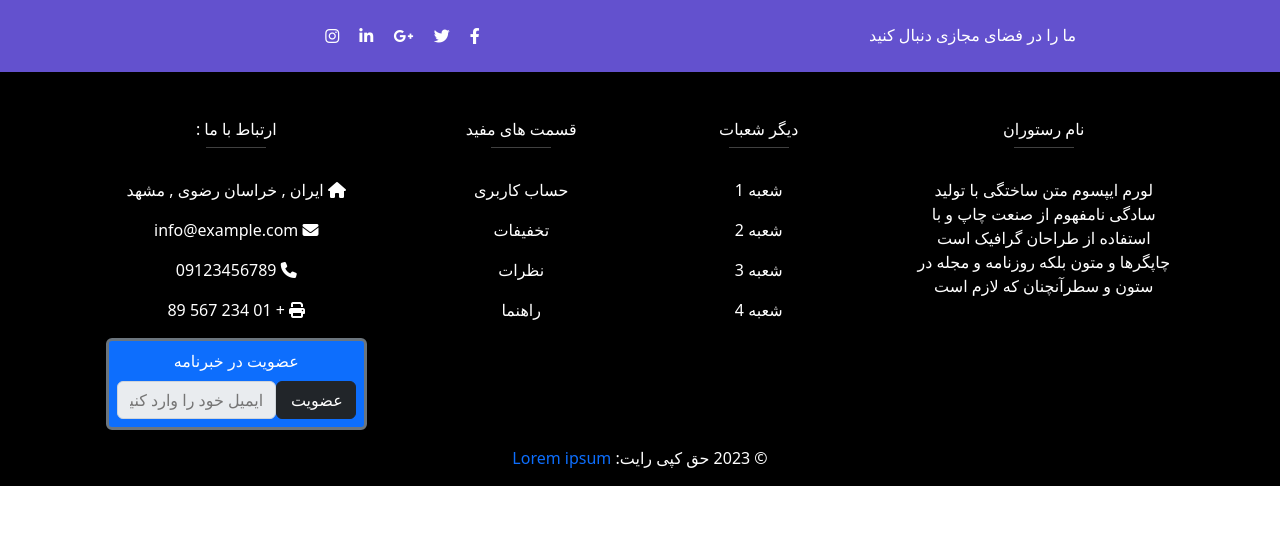
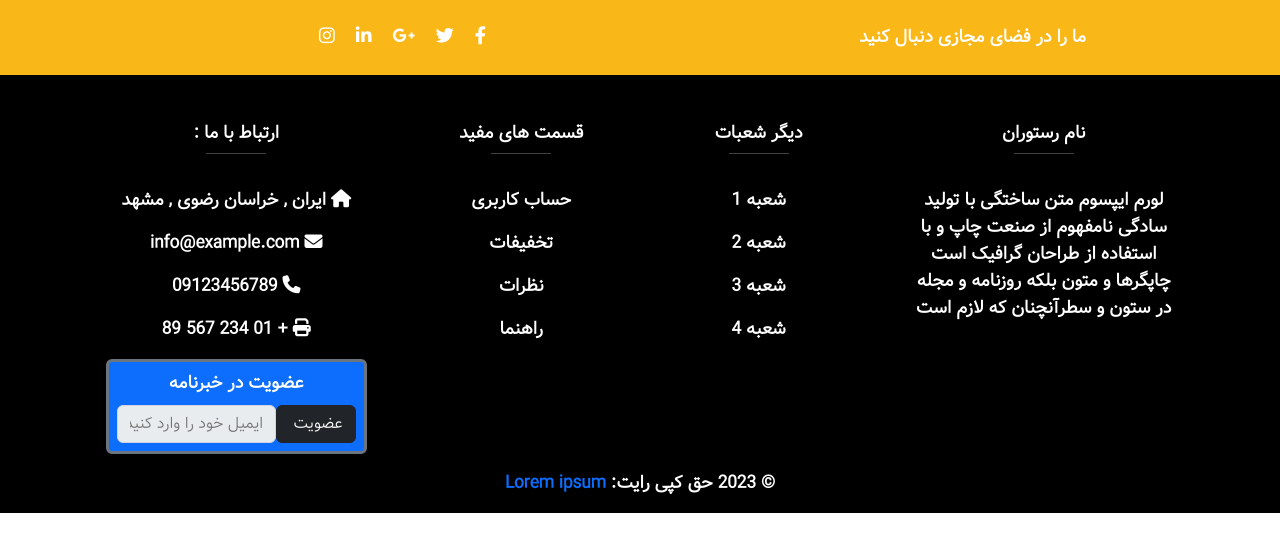
Before and after one commit to Salek68/resturont, a plain HTML site: page footer/footer.html in a window 1280 px wide. Drawn offline with Linux system fonts and the light colour scheme; files whose address does not match are found by name.

Commit message:
modify footer

```diff
--- a/Css/style.css
+++ b/Css/style.css
@@ -12,7 +12,14 @@ a {
 .bg-green {
     background-color: green;
 }
-
+footer{
+    font-size: large !important;
+    font-weight: 800 !important;
+}
+h6{
+    font-size: large !important;
+    font-weight: 800 !important;
+}
 /* color themes */
 .bg-yellow {
     background-color: #fab718;
@@ -29,3 +36,16 @@ a {
 .color-black {
     color: #020304;
 }
+
+
+
+/* webfonts */
+@font-face {
+    font-family: "vazir";
+    src: url("../webfonts/vazir-font-v16.1.0/Vazir-Light.woff") format("woff"),
+}
+
+/* add fonts to site */
+* {
+    font-family: 'vazir';
+}
--- a/footer/footer.html
+++ b/footer/footer.html
@@ -12,11 +12,13 @@
     <link href="../Css/all.min.css" rel="stylesheet">
     <!-- Additional Styles -->
     <link href="../Css/style.css" rel="stylesheet">
+
+
 </head>
 
 <body dir="rtl">
     <footer class="page-footer font-small bg-black text-white" style="padding-left: 0px;">
-        <div style="background-color: #6351ce;">
+        <div class="bg-yellow">
             <div class="container">
                 <div class="row py-4 d-flex align-items-center text-center">
                     <div class="col-md-6 col-lg-5 text-center text-md-left mb-4 mb-md-0">
```
